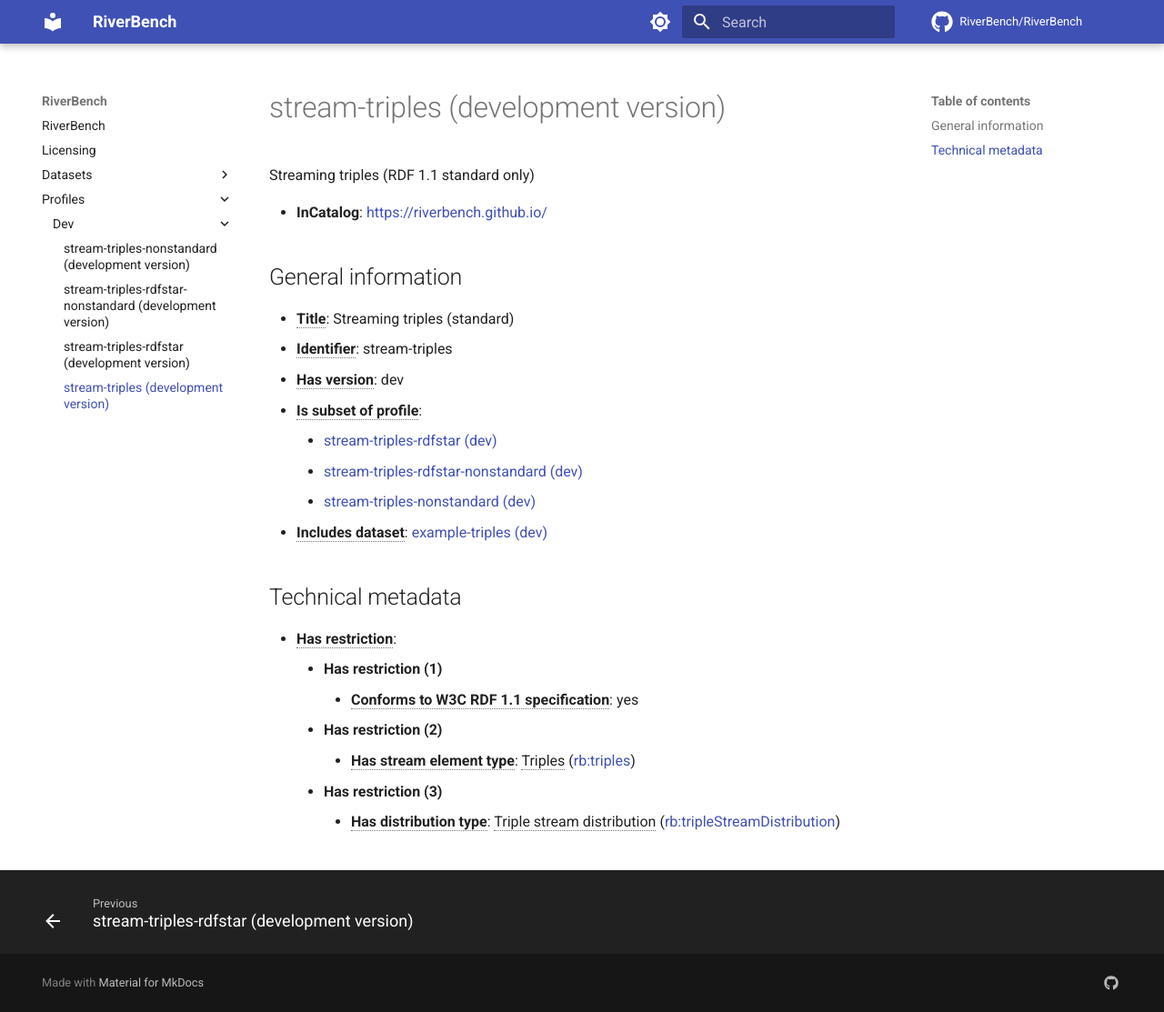
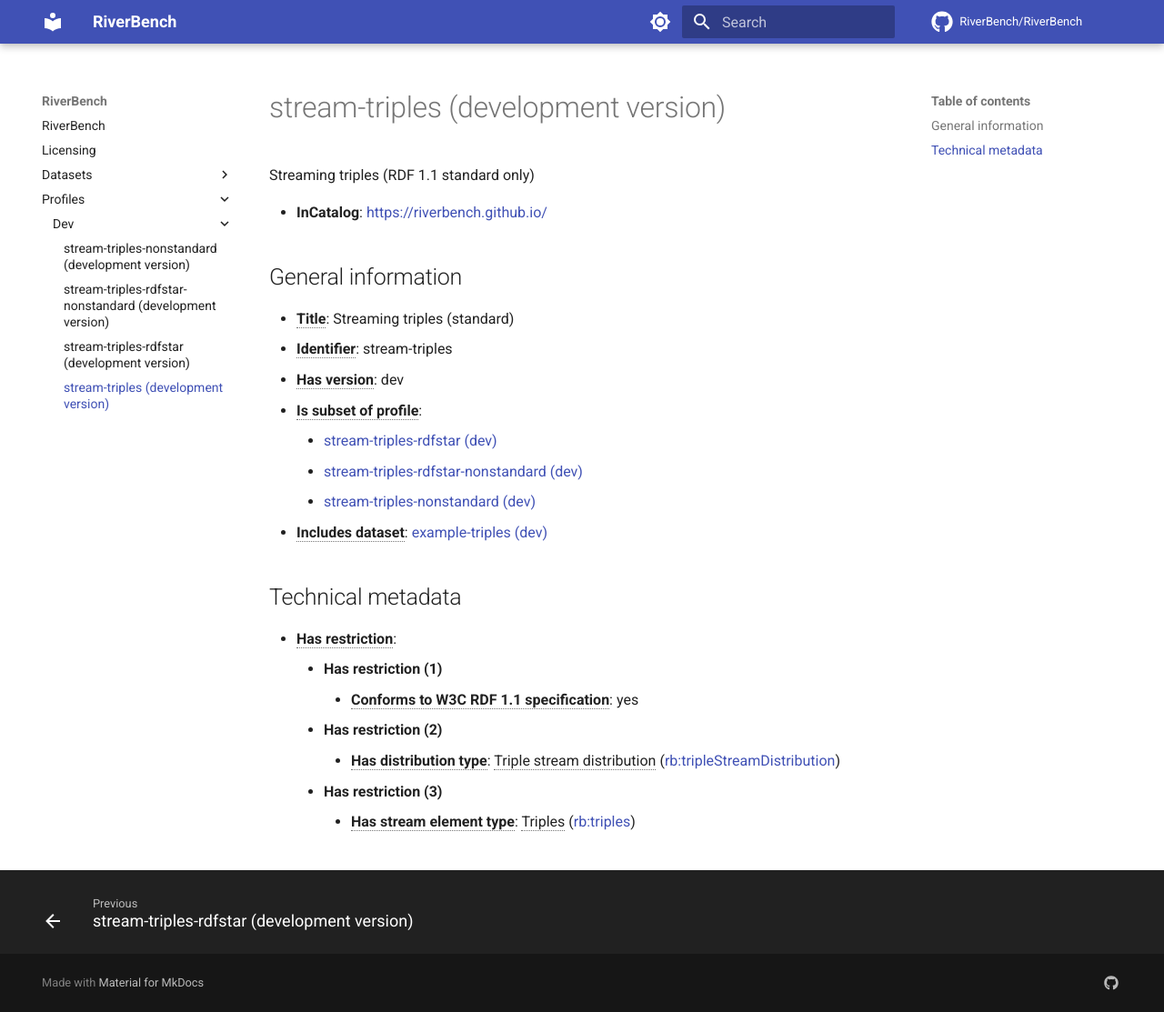
Before and after one commit to RiverBench/riverbench.github.io, an MkDocs documentation site: the page built from docs/profiles/dev/stream-triples.md, in a window 1280 px wide and 1113 px high. Shown: the whole window at 91% size. Built offline with MkDocs 1.6.1 and Material for MkDocs 9.7.7, drawn with Linux system fonts in a browser that asks for light colours; comment, search, counter and statistics services are not loaded.

Commit message:
Automatic docs update (dev)

```diff
--- a/docs/profiles/dev/stream-triples.md
+++ b/docs/profiles/dev/stream-triples.md
@@ -21,6 +21,6 @@ Streaming triples (RDF 1.1 standard only)
     - **Has restriction (1)**
         - **<abbr title="Whether the dataset is RDF 1.1-compliant, i.e., does not use any non-standard features, like generalized triples.">Conforms to W3C RDF 1.1 specification</abbr>**: yes
     - **Has restriction (2)**
+        - **<abbr title="Indicates the type of RiverBench dataset distribution">Has distribution type</abbr>**: <abbr title="The dataset is distributed as a stream of RDF triples.">Triple stream distribution</abbr> ([rb:tripleStreamDistribution](https://riverbench.github.io/schema/dataset#tripleStreamDistribution))
+    - **Has restriction (3)**
         - **<abbr title="Indicates the type of contents of each stream element">Has stream element type</abbr>**: <abbr title="Triple streams consist of elements, where each element is an RDF graph.">Triples</abbr> ([rb:triples](https://riverbench.github.io/schema/dataset#triples))
-    - **Has restriction (3)**
-        - **<abbr title="Indicates the type of RiverBench dataset distribution">Has distribution type</abbr>**: <abbr title="The dataset is distributed as a stream of RDF triples.">Triple stream distribution</abbr> ([rb:tripleStreamDistribution](https://riverbench.github.io/schema/dataset#tripleStreamDistribution))
```
Also changed, not shown: docs/profiles/dev/stream-triples-nonstandard.md (+2 -2 lines), docs/profiles/dev/stream-triples-rdfstar.md (+2 -2 lines).
